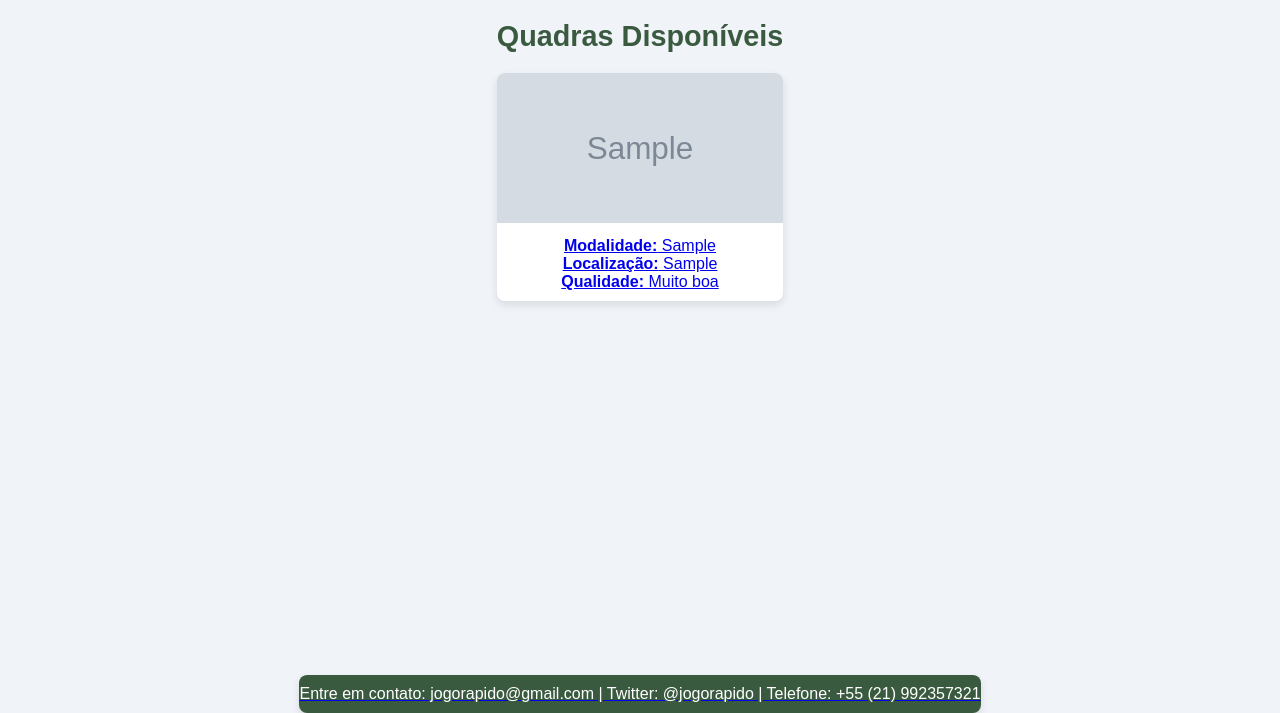
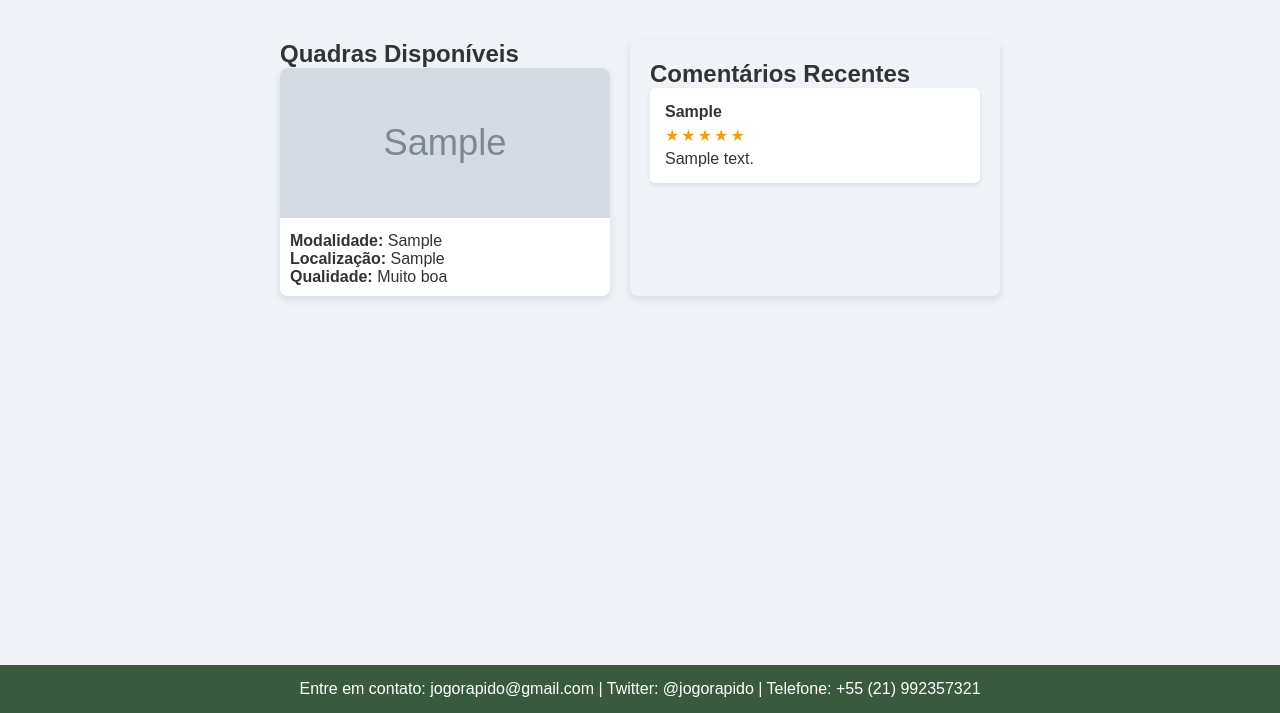
Before and after one commit to Pedro-Abruzzini/jogo_rapido, a Django app: page / in a window 1280 px wide. Shown: the part 87-800 px from the top of the page. Run offline with Django 5.2, Linux system fonts and the light colour scheme; tables that the repository leaves empty hold one stand-in row (values such as "Sample post"); grey boxes marked "Sample" are stand-in pictures.

Commit message:
Aperfeiçoando o home.html (falta barra de busca)

```diff
--- a/jogo_rapido/static/style.css
+++ b/jogo_rapido/static/style.css
@@ -127,17 +116,15 @@
   align-items: center;
 }
 
-.quadras-container h2 {
-  color: #3a5a40;
-  margin-bottom: 20px;
-  font-size: 1.8em;
+.quadras-container {
+  flex: 1;
+  margin-right: 20px;
 }
 
 .quadras-list {
-  display: grid;
-  grid-template-columns: repeat(auto-fill, minmax(250px, 1fr));
+  display: flex;
+  flex-direction: column;
   gap: 20px;
-  width: 100%;
 }
 
 .quadra-card {
@@ -145,7 +132,7 @@
   border-radius: 8px;
   box-shadow: 0 4px 8px rgba(0, 0, 0, 0.1);
   overflow: hidden;
-  text-align: center;
+  text-align: left;
 }
 
 .quadra-img {
@@ -158,13 +145,54 @@
   padding: 10px;
 }
 
+.comentarios-container {
+  flex: 1;
+  background-color: #f0f4f8;
+  padding: 20px;
+  border-radius: 8px;
+  box-shadow: 0 4px 8px rgba(0, 0, 0, 0.1);
+}
+
+.comentarios-list {
+  display: flex;
+  flex-direction: column;
+  gap: 15px;
+}
+
+.comentario-card {
+  background-color: #fff;
+  padding: 15px;
+  border-radius: 5px;
+  box-shadow: 0 2px 4px rgba(0, 0, 0, 0.1);
+}
+
+.estrelas {
+  display: flex;
+  gap: 2px;
+  margin: 5px 0;
+}
+
+.estrela {
+  color: #f39c12; /* Cor dourada */
+  font-size: 16px; /* Ajuste do tamanho da estrela */
+}
+
+.home-container {
+  display: flex;
+  justify-content: space-between;
+  width: 100%;
+  max-width: 1200px;
+  margin: 0 auto;
+  padding: 20px;
+}
 
 .footer {
+  position: relative;
   width: 100%;
   background-color: #3a5a40;
   color: white;
   text-align: center;
-  padding: 10px 0;
+  padding: 15px 0;
 }
 
 .filter-buttons button {
--- a/jogo_rapido/templates/detalhes_quadra.html
+++ b/jogo_rapido/templates/detalhes_quadra.html
@@ -13,7 +13,7 @@
             <p><strong>Valor:</strong> $$$</p>
             <p><strong>Funcionamento:</strong> seg-dom, 7:00-21:00</p>
             <p><strong>Avaliação:</strong> ★★★★★</p>
-            <button href="{% url 'adicionar_comentario' quadra.id %}"class="comentario-button">Adicionar comentário</button>
+            <a href="{% url 'adicionar_comentario' quadra.id %}" class="comentario-button">Adicionar comentário</a>
         </div>
         <div class="detalhes-image">
             <img src="{{ quadra.imagem }}" alt="Imagem da Quadra">
--- a/jogo_rapido/templates/home.html
+++ b/jogo_rapido/templates/home.html
@@ -3,12 +3,16 @@
 {% block title %}Quadras Disponíveis{% endblock %}
 
 {% block content %}
+<div class="home-container">
+    <!-- Coluna Esquerda: Quadras Disponíveis -->
     <div class="quadras-container">
         <h2>Quadras Disponíveis</h2>
         <div class="quadras-list">
             {% for quadra in quadrasgeral %}
-        <a href="{% url 'detalhes_quadra' quadra.id %}" class="quadra-card">
+            <div class="quadra-card">
+                <a href="{% url 'detalhes_quadra' quadra.id %}">
                     <img src="{{ quadra.imagem }}" alt="Imagem da Quadra" class="quadra-img">
+                </a>
                 <div class="quadra-info">
                     <p><strong>Modalidade:</strong> {{ quadra.esporte }}</p>
                     <p><strong>Localização:</strong> {{ quadra.localizacao }}</p>
@@ -18,4 +22,23 @@
             {% endfor %}
         </div>
     </div>
+
+    <!-- Coluna Direita: Comentários Recentes -->
+    <div class="comentarios-container">
+        <h2>Comentários Recentes</h2>
+        <div class="comentarios-list">
+            {% for comentario in comentarios %}
+            <div class="comentario-card">
+                <p><strong>{{ comentario.quadra.localizacao }}</strong>
+                <div class="estrelas">
+                    {% for i in "12345"|slice:":comentario.estrelas" %}
+                    <span class="estrela">★</span>
+                    {% endfor %}
+                </div>
+                <p>{{ comentario.texto }}</p>
+            </div>
+            {% endfor %}
+        </div>
+    </div>
+</div>
 {% endblock %}
--- a/jogo_rapido/views.py
+++ b/jogo_rapido/views.py
@@ -2,9 +2,10 @@
 from django.contrib.auth import login, logout
 from django.contrib.auth.decorators import login_required
 from django.contrib.auth.forms import AuthenticationForm
-from .models import QuadraGeral, Item
+from .models import QuadraGeral, Item, Comentario
 from .forms import NovoUsuarioForm,ComentarioForm
 from django.http import JsonResponse
+
 
 
 
@@ -34,10 +35,11 @@
 
 
 
+
 def home(request):
     quadrasgeral = QuadraGeral.objects.all()
-    return render(request, 'home.html', context= {'quadrasgeral': quadrasgeral})
-
+    comentarios = Comentario.objects.select_related('quadra').order_by('-data_criacao')[:5]  # Apenas os 5 mais recentes
+    return render(request, 'home.html', context={'quadrasgeral': quadrasgeral, 'comentarios': comentarios})
 
 def logout_usuario(request):
  logout(request)
```
Also changed, not shown: other parts of jogo_rapido/static/style.css (+35 -11 lines), jogo_rapido/templates/adicionar_comentario.html (added, +14 -0 lines), jogo_rapido/templates/inicio.html (deleted, +0 -16 lines). Lines whose indentation alone changed are shown as unchanged.
